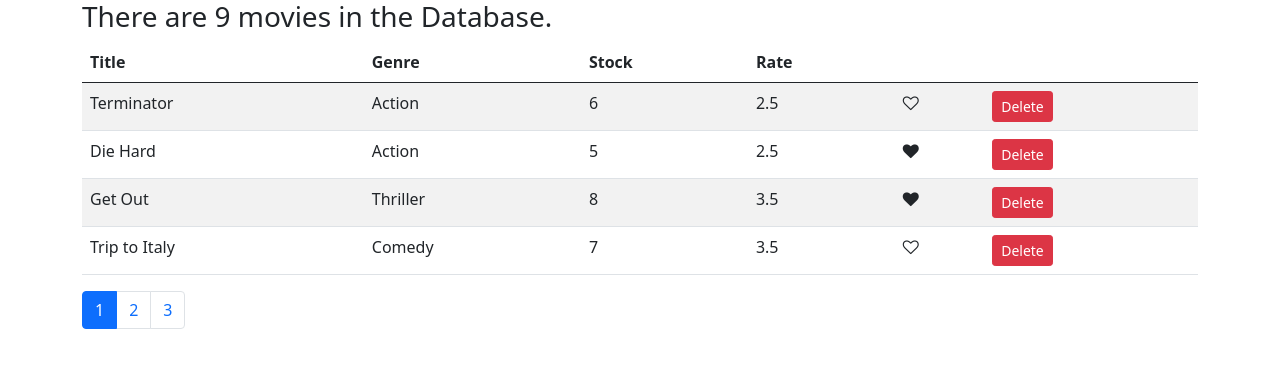
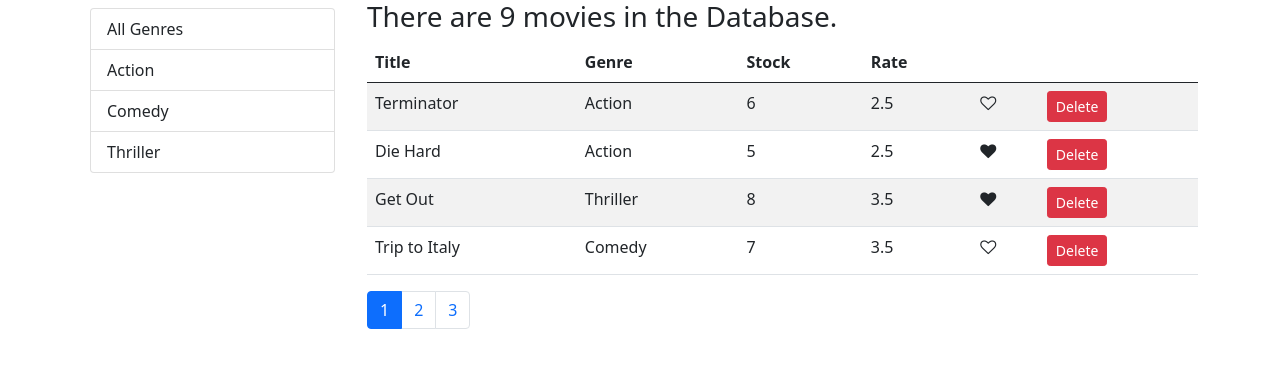
Before and after one commit to SKeerthi02/React-Vidly, a React (Create React App) app: page /movies/1 in a window 1280 px wide. Shown: the top 368 px of the page. Built offline with nearby package versions, Linux system fonts and the light colour scheme.

Commit message:
adding list items category

```diff
--- a/src/App.js
+++ b/src/App.js
@@ -2,6 +2,7 @@ import './App.css';
 
 import React from 'react';
 import Movies from "./components/movies";
+
 
 function App() {
   return (
--- /dev/null
+++ b/src/components/common/listGroup.jsx
@@ -0,0 +1,26 @@
+import React, {Component} from 'react';
+
+
+class ListGroup extends Component {
+    render() {
+        const {valueProperty, keyProperty, genres} = this.props
+        return (
+            <div className="m2">
+                <ul className="list-group m-2">
+                    <li  className="list-group-item">All Genres</li>
+                    {genres.map(genre =>
+                        <li key={genre[keyProperty]}
+                            className="list-group-item">
+                            {genre[valueProperty]}
+                        </li>)}
+                </ul>
+            </div>
+        );
+    }
+}
+
+ListGroup.defaultProps = {
+    valueProperty: "name",
+    keyProperty: "_id"
+}
+export default ListGroup;
--- a/src/components/movies.jsx
+++ b/src/components/movies.jsx
@@ -3,13 +3,20 @@ import {getMovies} from "../services/fakeMovieService";
 import LikeComponent from "./common/likeComponent";
 import PaginationComponent from "./common/paginationComponent";
 import {paginate} from "../utils/pagination";
+import {getGenres} from "../services/fakeGenreService";
+import ListGroup from "./common/listGroup";
 
 class Movies extends Component {
 
     state = {
-        movies : getMovies(),
+        movies : [],
+        genres: [],
         pageSize: 4,
         currentPage: 1,
+    }
+
+    componentDidMount() {
+        this.setState({movies: getMovies(), genres:getGenres() })
     }
 
     handleDelete = movie => {
@@ -29,12 +36,19 @@ class Movies extends Component {
         this.setState({ currentPage} );
     };
 
+    handleGenreSelect = genre =>{
+        console.log(genre)
+    }
     render() {
         console.log(this.state.movies.length)
-        const {pageSize, currentPage, movies: allMovies } = this.state;
+        const {pageSize, currentPage, movies: allMovies, genres } = this.state;
         const movies = paginate(allMovies, currentPage, pageSize)
         return (
-            <div>
+            <div className="row">
+                <div className="col-3">
+                    <ListGroup genres={genres} onItemSelect={this.handleGenreSelect}/>
+                </div>
+                <div className="col">
                     <div className="example-container">
                         <h3>There are {this.getTotalMovies()} movies in the Database.</h3>
                     </div>
@@ -69,6 +83,8 @@ class Movies extends Component {
                         onPageChange = {this.handlePageChange}
                     />
                 </div>
+
+            </div>
         );
     }
 
```
Lines whose indentation alone changed are shown as unchanged.
